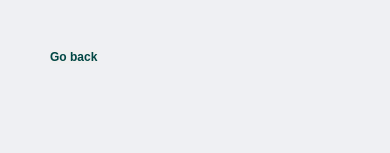
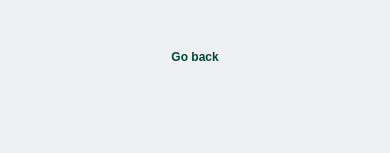
Before and after one commit to Tim2095/Quiz, a React (Create React App) app: page /category in a window 390 px wide. Shown: the top 153 px of the page. Built offline with nearby package versions, Linux system fonts and the light colour scheme.

Commit message:
responsive question section

```diff
--- a/src/pages/CategoryPage.module.css
+++ b/src/pages/CategoryPage.module.css
@@ -115,4 +115,17 @@
   overflow: scroll;
 }
 
+.question {
+  background-color: red;
+  width: 30rem;
+  padding: 2rem;
 }
+
+.back-btn-cnt {
+  width: 100%;
+  display: flex;
+  justify-content: center;
+  align-items: center;
+}
+
+}
--- a/src/pages/CategoryPage.tsx
+++ b/src/pages/CategoryPage.tsx
@@ -137,7 +137,7 @@ const CategoryPage = () => {
   return (
     <div className={classes["category-main"]}>
       <div className={classes["category-cnt"]}>
-        <div>
+        <div className={classes['back-btn-cnt']}>
           <button className={classes["back-btn"]} onClick={goBackBtnHandler}>
             Go back
           </button>
```
